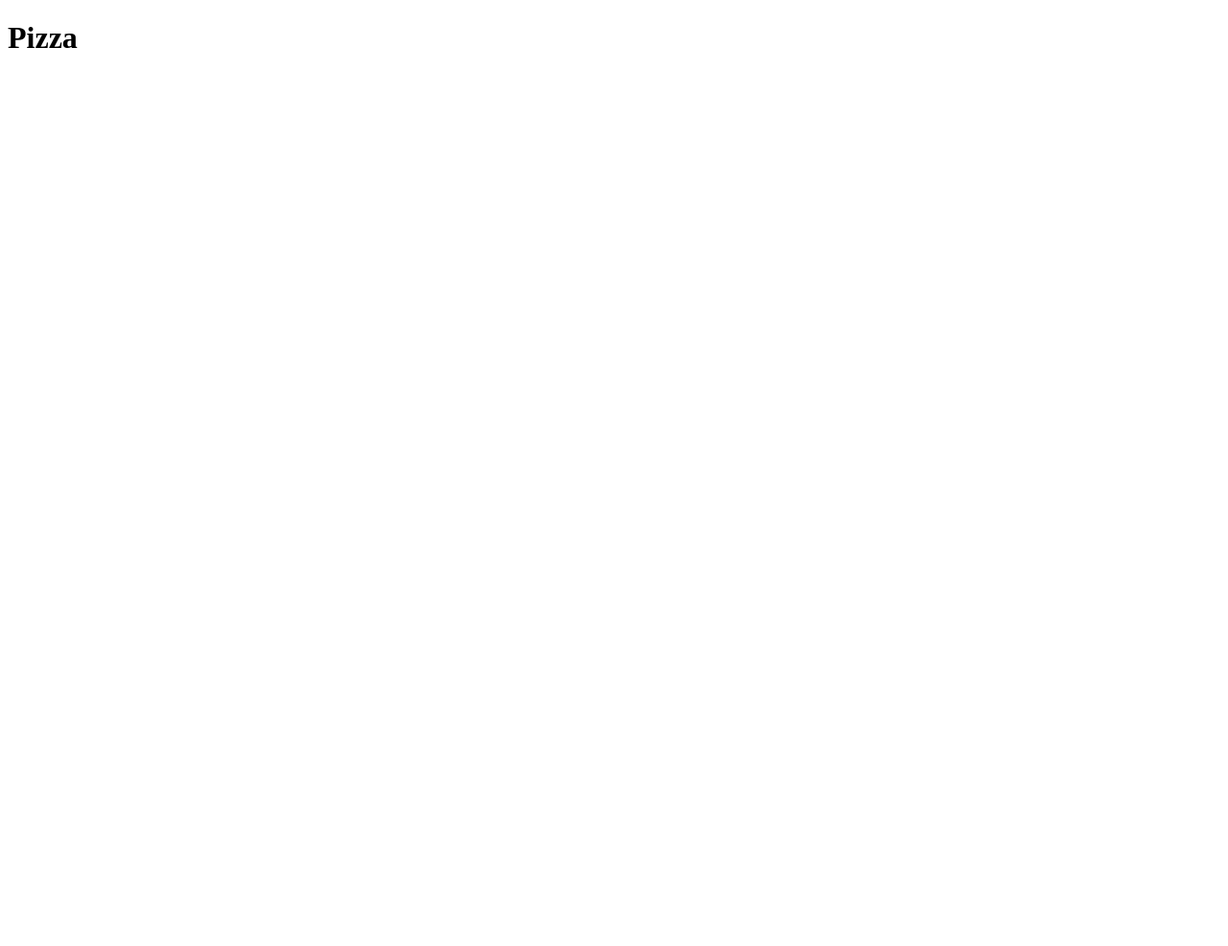
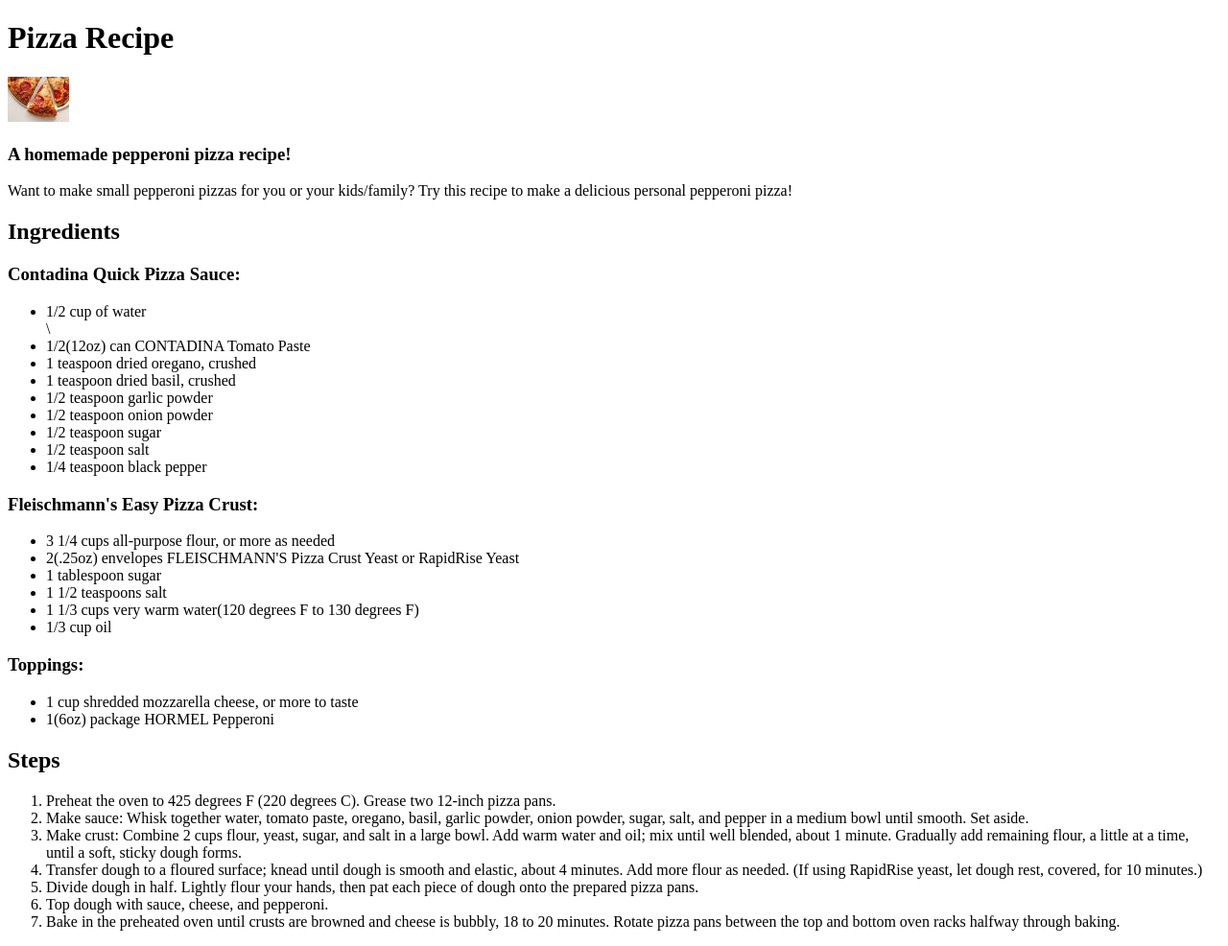
Before and after one commit to beto533/odin-recipes, a plain HTML site: page recipes/pizza.html in a window 1280 px wide. Shown: the whole page at 96% size. Before the commit the page ends 800 px from the top, so only its background shows below. Drawn offline with Linux system fonts and the light colour scheme.

Commit message:
Show Ingredients and Steps

```diff
--- a/recipes/pizza.html
+++ b/recipes/pizza.html
@@ -6,6 +6,48 @@
     </header>
 
     <body>
-        <h1>Pizza</h1>
+        <h1>Pizza Recipe</h1>
+        <img src="../images/pizza.jpeg" alt="A small pepperoni pizza.">
+        <h3>A homemade pepperoni pizza recipe!</h2>
+        <p>Want to make small pepperoni pizzas for you or your kids/family?
+            Try this recipe to make a delicious personal pepperoni pizza!
+        </p>
+        <h2>Ingredients</h2>
+        <h3>Contadina Quick Pizza Sauce:</h3>
+        <ul>
+            <li>1/2 cup of water</li>\
+            <li>1/2(12oz) can CONTADINA Tomato Paste</li>
+            <li>1 teaspoon dried oregano, crushed</li>
+            <li>1 teaspoon dried basil, crushed</li>
+            <li>1/2 teaspoon garlic powder</li>
+            <li>1/2 teaspoon onion powder</li>
+            <li>1/2 teaspoon sugar</li>
+            <li>1/2 teaspoon salt</li>
+            <li>1/4 teaspoon black pepper</li>
+        </ul>
+        <h3>Fleischmann's Easy Pizza Crust:</h3>
+        <ul>
+            <li>3 1/4 cups all-purpose flour, or more as needed</li>
+            <li>2(.25oz) envelopes FLEISCHMANN'S Pizza Crust Yeast or RapidRise Yeast</li>
+            <li>1 tablespoon sugar</li>
+            <li>1 1/2 teaspoons salt</li>
+            <li>1 1/3 cups very warm water(120 degrees F to 130 degrees F)</li>
+            <li>1/3 cup oil</li>
+        </ul>
+        <h3>Toppings:</h3>
+        <ul>
+            <li>1 cup shredded mozzarella cheese, or more to taste</li>
+            <li>1(6oz) package HORMEL Pepperoni</li>
+        </ul>
+        <h2>Steps</h2>
+        <ol>
+            <li>Preheat the oven to 425 degrees F (220 degrees C). Grease two 12-inch pizza pans.</li>
+            <li>Make sauce: Whisk together water, tomato paste, oregano, basil, garlic powder, onion powder, sugar, salt, and pepper in a medium bowl until smooth. Set aside.</li>
+            <li>Make crust: Combine 2 cups flour, yeast, sugar, and salt in a large bowl. Add warm water and oil; mix until well blended, about 1 minute. Gradually add remaining flour, a little at a time, until a soft, sticky dough forms.</li>
+            <li>Transfer dough to a floured surface; knead until dough is smooth and elastic, about 4 minutes. Add more flour as needed. (If using RapidRise yeast, let dough rest, covered, for 10 minutes.)</li>
+            <li>Divide dough in half. Lightly flour your hands, then pat each piece of dough onto the prepared pizza pans.</li>
+            <li>Top dough with sauce, cheese, and pepperoni.</li>
+            <li>Bake in the preheated oven until crusts are browned and cheese is bubbly, 18 to 20 minutes. Rotate pizza pans between the top and bottom oven racks halfway through baking.</li>
+        </ol>
     </body>
 </html>
```
Also changed, not shown: images/pizza.jpeg (added).
